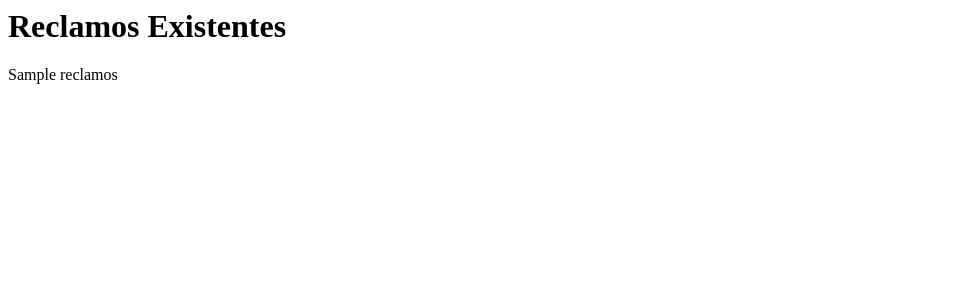
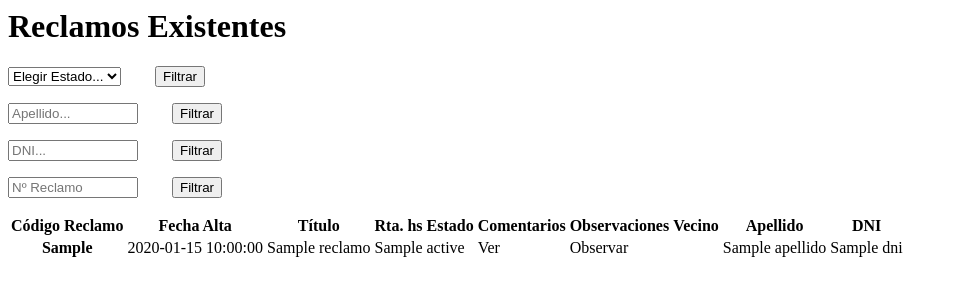
Before and after one commit to SHeroes/reclamoVecinal, a CodeIgniter app: the page made by application/views/show_reclamos.php in a window 1280 px wide. Shown: the top 300 px of the page, without its empty margins (0-958 px from the left). Run offline with CodeIgniter, Linux system fonts and the light colour scheme; tables that the repository leaves empty hold one stand-in row (values such as "Sample post"); the template is opened without the code that fills it: most values are stand-ins (such as "Sample title", 1, 10 or a date in 2020).

Commit message:
Correcciones post comando X

```diff
--- a/application/models/user_m.php
+++ b/application/models/user_m.php
@@ -31,7 +31,7 @@ class User_m extends CI_Model {
         // stores data in CodeIgniter's session storage.  Some of the values are built in
         // to CodeIgniter, others are added.  See CodeIgniter's documentation for details.
 
-        $str_query = "SELECT denominacion FROM usuariosxsector, sectores WHERE usuariosxsector.id_sector = sectores.id_sector AND usuariosxsector.id_usuario = '". $this->details->id. "'; ";
+        $str_query = "SELECT denominacion, usuariosxsector.id_sector as id_sector FROM usuariosxsector, sectores WHERE usuariosxsector.id_sector = sectores.id_sector AND usuariosxsector.id_usuario = '". $this->details->id. "'; ";
         $query = $this->db->query($str_query);
 
         $this->session->set_userdata( array(
@@ -41,10 +41,10 @@ class User_m extends CI_Model {
                 'email'=>$this->details->email,
                 'password'=>$this->details->password,
                 'sector_name'=>$query->result()[0]->denominacion,
+                'id_sector'=>$query->result()[0]->id_sector,
                 'isLoggedIn'=>true
             )
         );
-
 
     }
 
--- a/application/views/main_operator.php
+++ b/application/views/main_operator.php
@@ -19,7 +19,7 @@
                     <a href="show_domicilios"><i class="glyphicon glyphicon-th-list"></i> Domicilios </a>
                   </li> -->
                   <li class="domicilios">
-                    <a href="show_reclamos"><i class="glyphicon glyphicon-th-list"></i> Ver reclamos ( en construccion ) </a>
+                    <a href="show_reclamos"><i class="glyphicon glyphicon-th-list"></i>Ver reclamos</a>
                   </li>
                   <li>
                     <div class="btn-group pull-right">
--- a/application/views/show_reclamos.php
+++ b/application/views/show_reclamos.php
@@ -1,4 +1,102 @@
-    <div class="container">
-      <h1> Reclamos Existentes</h1>
-      <?php echo $reclamos; ?>
-     </div>
+<div class="container">
+  <h1> Reclamos Existentes</h1>
+    <div class="col-md-12">
+
+
+    <form action="#" id="state_filter" method="POST" >
+        <p><select type="text" class="span4" name="status_filter_selector" id="status_filter_selector" style="margin-right: 30px;">
+            <option id="estado-vacio_filter" value="">Elegir Estado... </option>
+            <option id="iniciado_filter" value="Iniciado">Iniciado</option>
+            <option id="contactado_filter" value="Contactado">Contactado</option>
+            <option id="resolucion_filter" value="En resolución">En resolución</option>
+            <option id="solucionado_filter" value="Solucionado">Solucionado</option>
+            <option id="gestionado_filter" value="Gestionado">Gestionado</option>
+        </select>  <input type="submit" class="span4" value="Filtrar"></p>
+    </form>
+    <form action="#" id="Apellido_filter" method="POST" >
+    	<p>
+    		<input type="text" name="Apellido_filter_sel" class="input-form" placeholder="Apellido...">
+    		<input type="submit" class="span4" value="Filtrar">
+    	</p>
+    </form>
+    <form action="#" id="DNI_filter" method="POST" >
+    	<p>
+    		<input type="int" name="DNI_filter_sel" class="input-form" placeholder="DNI...">
+    		<input type="submit" class="span4" value="Filtrar">
+    	</p>
+    </form>
+    <form action="#" id="num_reclamo_filter" method="POST" >
+    	<p>
+    		<input type="text" name="num_reclamo_sel" class="input-form" placeholder="Nº Reclamo">
+    		<input type="submit" class="span4" value="Filtrar">
+    	</p>
+    </form>
+
+    <?php
+
+    if($reclamos_list != ''){
+      echo '<table class="table"><thead class="thead-inverse">        <tr>
+      <th>Código Reclamo</th><th>Fecha Alta</th><th>Título</th><th>Rta. hs</th><th>Estado</th><th>Comentarios</th><th>Observaciones</th><th>Vecino</th><th>Apellido</th><th>DNI</th></tr>        </thead><tbody>';
+      foreach ($reclamos_list as $rec) {
+        echo  '<tr class="reclamo_row"><th scope="row" class="" id_reclamo="'.$rec['id_reclamo'].'"value="'. $rec['id_vecino'].' ">'. $rec['codigo_reclamo'] .'</th>'. '<td>'.$rec['fecha_alta_reclamo'].'</td>'.
+            '<td>'.$rec['titulo'].'</td>'.
+            '<td>'.$rec['tiempo_respuesta_hs'].'</td>'.
+            '<td>'.$rec['estado'].'</div></td>'.
+            '<td class="comentario" comentario="'.$rec['comentarios'].'"><div class="btn btn-info">Ver</div></td>'.
+            '<td class="observacion" id_reclamo="'.$rec['id_reclamo'].'" observacion="'.$rec['observaciones'].'"><div class="btn btn-success">Observar</div></td>';
+          if ($rec['domicilio_restringido'] == 0) echo '<td><div class="btn btn-info info-vecino" dom-res="0">Ver</div></td>'; else echo '<td></td>';
+          	echo '<td>'.$rec['Apellido'].'</td>'.
+          	'<td>'.$rec['DNI'].'</td>';
+        }
+        echo '  </tbody></table>';
+    }
+
+    ?>
+
+
+  </div>
+</div>
+
+
+
+
+
+  <div id="vecino-data" class="dialog-box" style="display: none;" title="Datos Reclamante">
+    <p></p>
+  </div>
+
+  <div id="comments-data" class="dialog-box" style="display: none;" title="Comentario">
+    <p></p>
+  </div>
+
+
+  <div id="obs-data" class="dialog-box" style="display: none;" title="Editar Observacion">
+    <p>
+      <form action="javascript:editar_observacion();" id="obs-form" method="POST" ><p><textarea type="text" class="span4" name="observacion_input" id="observacion-input" rows="8" cols="50" placeholder="" ></textarea></p><p><input type="hidden" name="id_rec" id="id-rec" class="span4" value=""></p><p><input type="submit" class="span4" value="Enviar"></p></form>
+    </p>
+  </div>
+
+<link rel="stylesheet" href="<?php echo base_url();?>assets/js/vendor/jquery-ui/jquery-ui.css">
+  <script src="<?php echo base_url();?>assets/js/vendor/jquery-ui/jquery-ui.js"></script>
+
+<style>
+
+.ui-draggable, .ui-droppable {
+  background-position: top;
+}
+
+#vecino-data {
+}
+
+tr.reclamo_row{
+}
+
+.input-form{
+	margin-right: 30px;
+	width: 130px;
+}
+
+</style>
+
+
+<?php echo '<script src="'. base_url() .'assets/js/show_reclamos_operator.js"></script>'; ?>
--- /dev/null
+++ b/assets/js/show_reclamos_operator.js
@@ -0,0 +1,182 @@
+
+function editar_observacion(){
+
+  var id_reclamo = $("#id-rec").val();
+  var obs_str = $("#observacion-input").val();
+  if (obs_str == ''){
+    alert("Los comentarios en blanco no reemplazaran al comentario existente");
+  } else{
+      //actualizo observaciones sin recargar la pagina
+      $(".observacion").each(function (index, elem){
+        var el = $(elem);
+        if (el.attr("id_reclamo") == id_reclamo){
+          el.attr("observacion", obs_str);
+        }
+      });
+
+    var dataToSearch = {
+      id_reclamo: id_reclamo,
+      observacion_input: obs_str
+    };
+    $.ajax({
+     type: "post",
+     url: "/index.php/main_office/editar_observacion",
+     cache: false,
+     data: dataToSearch,
+     success: comentario_editado,
+     error: function(){
+      alert('Error while request..');
+     }
+    });
+  }
+}
+
+function comentario_editado(response){
+  $("#obs-data").dialog('close');
+}
+
+$(document).ready(function(){
+
+  $("#state .btn").click(function() {
+    //var = $("#status_selector").html();
+
+//<div class="btn btn-primary">En resolución</div>
+
+    var state_str = $("#status_selector").val();
+    var id_reclamo = $("#state").attr("id-rec");
+
+    $(".state").each(function (index, elem){
+      var el = $(elem);
+      if (el.attr("id_reclamo") == id_reclamo){
+        el.children("div").html(state_str);
+      }
+    });
+
+    var dataToSearch = {
+      id_reclamo: id_reclamo,
+      state: state_str
+    };
+    $.ajax({
+     type: "post",
+     url: "/index.php/main_office/actualizar_estado",
+     cache: false,
+     data: dataToSearch,
+     success: $("#state").dialog('close'),
+     error: function(){
+      alert('Error while request..');
+     }
+    });
+  });
+
+  $("td.state").click(function() {
+    var id_reclamo = $(this).parents("tr").children("th").attr("id_reclamo");
+    var str_state = $("td.state .btn").html();
+
+    $("option#estado-vacio").hide();
+    switch($("td.state .btn").html()) {
+      case 'Iniciado':
+          $("#state").show();
+          break;
+      case 'Contactado':
+          $("option#contactado").hide();
+          $("#state").show();
+          break;
+      case 'En resolución':
+          $("option#contactado").hide();
+          $("option#resolucion").hide();
+          $("#state").show();
+          break;
+      case 'Solucionado':
+          break;
+      case 'Gestionado':
+          break;
+      default:
+          alert("otro");
+    }
+    $("#state").dialog();
+
+   // $("#observacion-input").val(obs);
+    $("#state").attr("id-rec",id_reclamo);
+    $("#state").attr("str_state",str_state);
+
+   // $(".ui-dialog").width(500);
+
+
+
+
+  });
+
+
+  function detalle_vecino(response){
+    var htmlString = '<div class="">';
+    $( "#vecino-data" ).html('');
+
+    data = JSON.parse( response );
+
+    $( "#vecino-data" ).dialog();
+
+    $.each( data, function( key, value ) {
+      //console.log( "<div>" + key + ": " + value + "</div>");
+      if ( key == 'id_vecino'){
+        $( "#ui-id-1" ).attr(key,value);
+      } else if ( key == 'tel_fijo'){
+        htmlString = htmlString + "<div><p>Tel. Fijo: " + value + "</p></div>";
+      }
+      else if ( key == 'tel_movil'){
+        htmlString = htmlString + "<div><p>Tel. Movil: " + value + "</p></div>";
+      }
+      else {
+        htmlString = htmlString + "<div><p>" + key + ": " + value + "</p></div>";
+      }
+    });
+
+    htmlString = htmlString + '</div>';
+    $( "#vecino-data" ).html(htmlString);
+  }
+
+  $(".comentario .btn-info").click(function() {
+    var comment = $(this).parents("td").attr("comentario");
+    $("#comments-data").dialog();
+    $("#comments-data").html(comment);
+    $("#comments-data").show();
+    //alert(comment);
+  });
+
+  $(".observacion .btn-success").click(function() {
+    var obs= $(this).parents("td").attr("observacion");
+    var id_reclamo = $(this).parents("tr").children("th").attr("id_reclamo");
+    $("#obs-data").dialog();
+    $("#observacion-input").val(obs);
+    $("input#id-rec").attr("value",id_reclamo);
+    $(".ui-dialog").width(500);
+    $("#obs-data").show();
+  });
+
+  $(".info-vecino").click(function() {
+      el = $(this)
+      if ( el.attr("dom-res") == 0 ) {
+        var id_vecino = el.parents("tr.reclamo_row").children("th").attr("value");
+        mostrar_datos_vecino(id_vecino);
+      } else {
+        alert( "La Información del Vecino se encuentra Restringida");
+      }
+  });
+
+  function mostrar_datos_vecino(id_vecino){
+    //console.log("aca: vecino:" + id_vecino);
+    var dataToSearch = {
+      id_vecino: id_vecino
+    };
+    $.ajax({
+     type: "post",
+     url: "/index.php/main_office/get_vecino_info",
+     cache: false,
+     data: dataToSearch,
+     success: detalle_vecino,
+     error: function(){
+      alert('Error while request..');
+     }
+    });
+  }
+
+});
```
Also changed, not shown: application/controllers/Main_office.php (+10 -2 lines), application/controllers/Main_operator.php (+19 -2 lines), application/models/Reclamo_m.php (+33 -8 lines), application/views/reclamos_office.php (+17 -0 lines).
